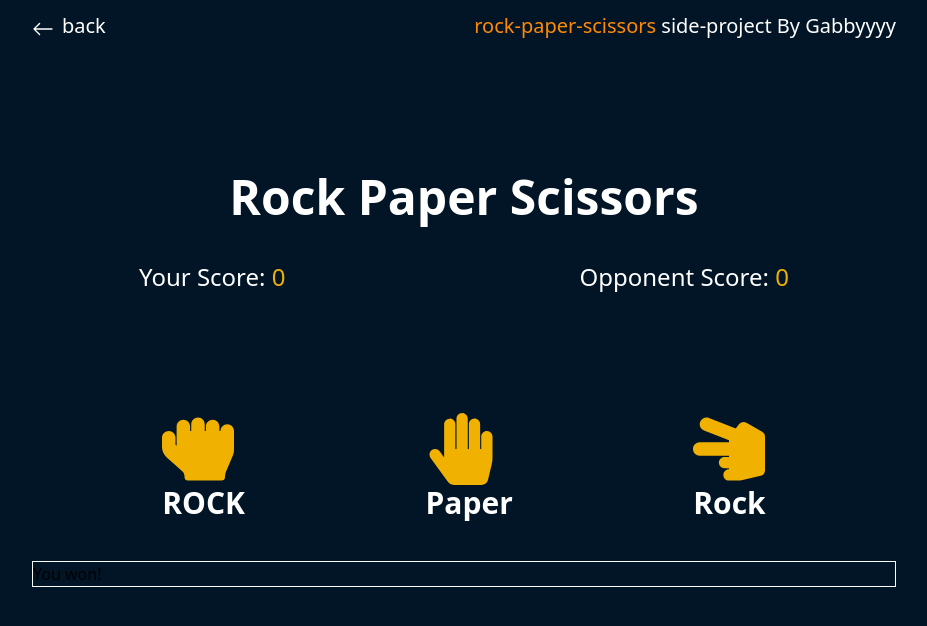
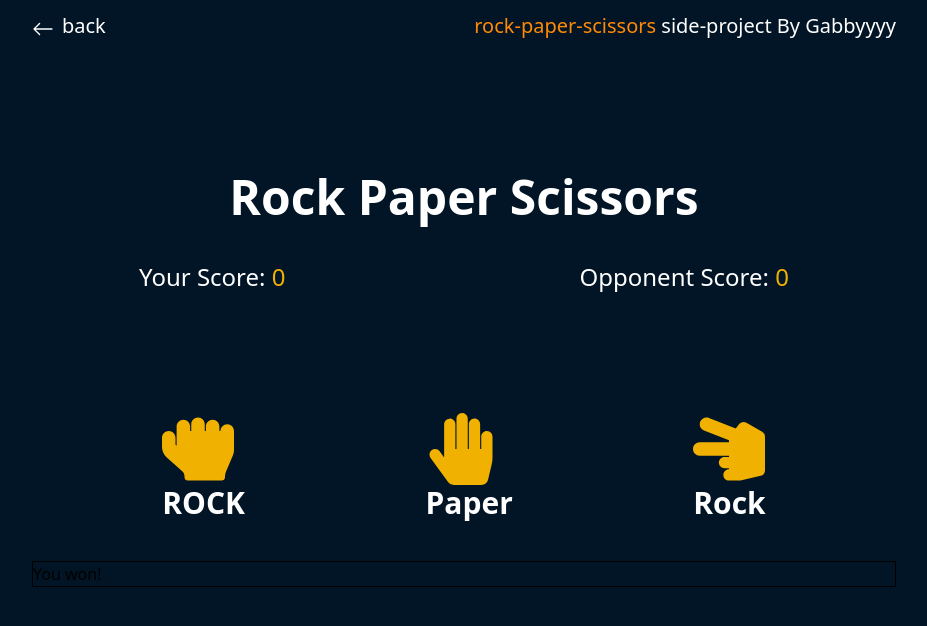
Before and after one commit to GabrielEduria/gastug, a Next.js app: page /rock-paper-scissors in a window 1280 px wide. Shown: the top 626 px of the page, without its empty margins (176-1103 px from the left). Built offline with nearby package versions, Linux system fonts and the light colour scheme.

Commit message:
added border styling back

```diff
--- a/src/projects/RockPaperScissors.tsx
+++ b/src/projects/RockPaperScissors.tsx
@@ -29,7 +29,7 @@ export default function RockPaperScissors() {
                 </div>
 
                {
-                <div className="border border-white">
+                <div className="border ">
                     <p id="">You won!</p>
                 </div>
                 }
```
